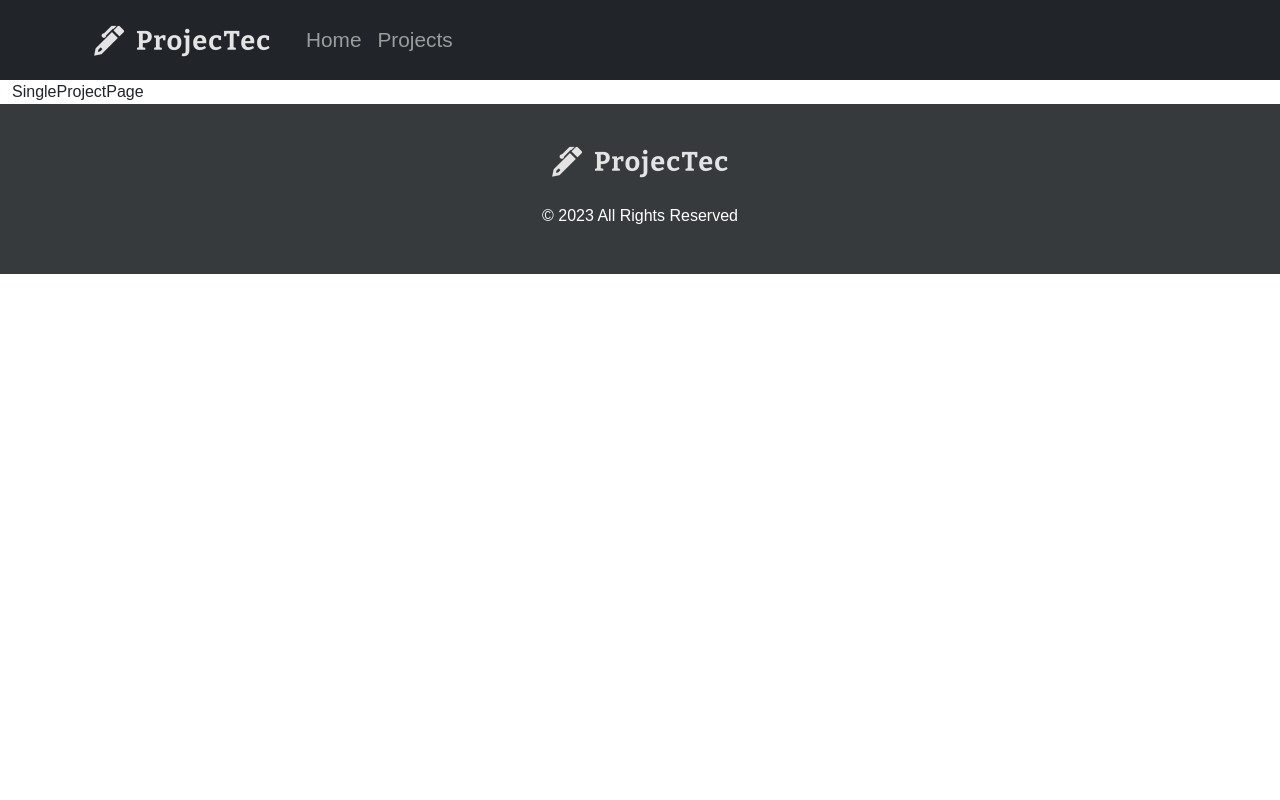
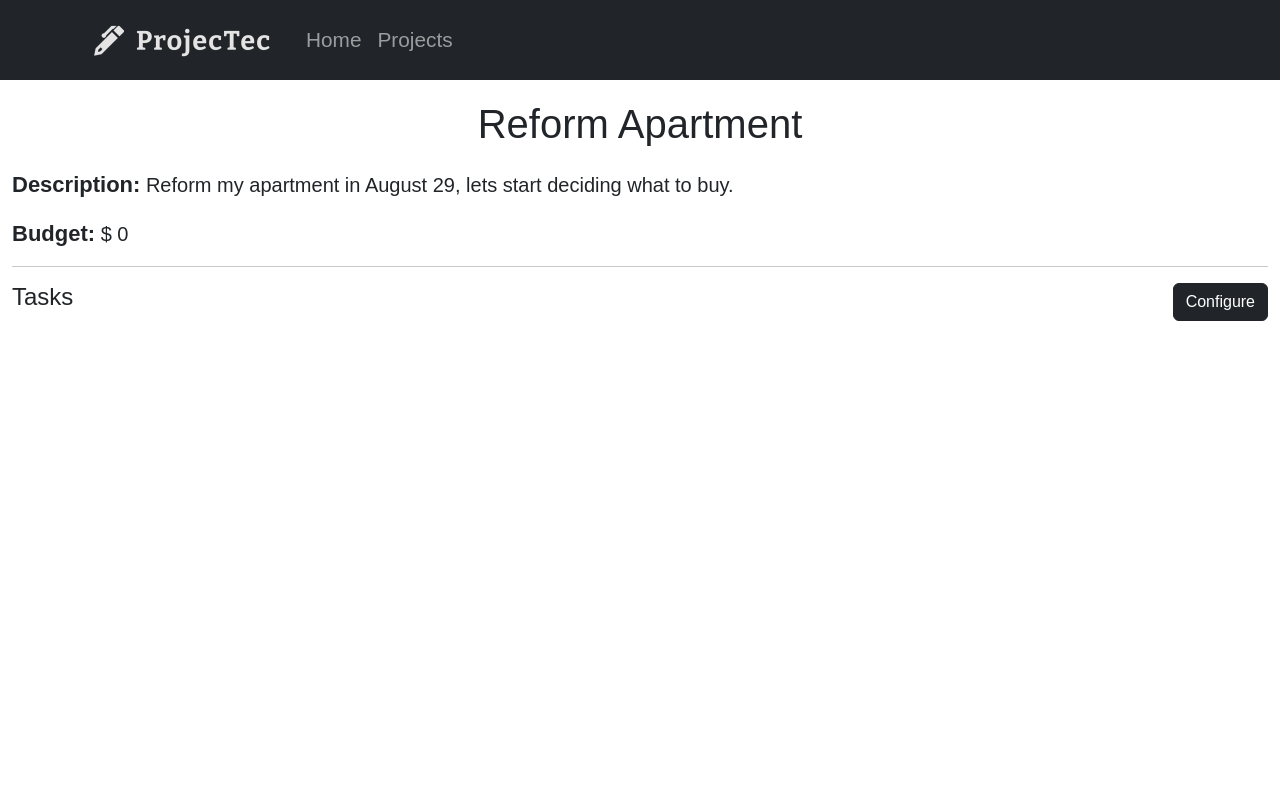
Before and after one commit to HerbertCJ/projectplanning, a React (Vite) app: page /projects/1 in a window 1280 px wide. Shown: the top 800 px of the page. Built offline with nearby package versions, Linux system fonts and the light colour scheme.

Commit message:
created modal

```diff
--- /dev/null
+++ b/src/components/Modal.jsx
@@ -0,0 +1,51 @@
+import { useState } from 'react';
+import { useDispatch } from 'react-redux';
+import {addTask} from '../features/projectsSlice/projectSlice'
+
+function Modal({data, setShowModal}) {
+
+  const initialTaskData = {
+    taskTitle: '',
+    taskPrice: '',
+  }
+
+  const dispatch = useDispatch()
+  const [taskData, setTaskData] = useState(initialTaskData)
+
+  const handleSubmit = (e) => {
+    e.preventDefault()
+    if(!taskData.taskTitle || !taskData.taskPrice) {
+      return;
+    }
+    dispatch(addTask(taskData))
+  }
+
+  const handleChange = (e) => {
+    const name = e.target.name
+    const value = e.target.value
+    setTaskData({...taskData, [name] : value})
+  }
+
+  const handleClose = () => {
+    setShowModal(false)
+    setTaskData(initialTaskData)
+  }
+
+  return (
+    <div className='modal-task'>
+          <h4>Add task to your project</h4>
+          <form className='form-task' onSubmit={handleSubmit}>
+            <label htmlFor="taskTitle">Title</label>
+            <input type="text" name="taskTitle" id="taskTitle" onChange={handleChange} value={taskData.taskTitle} required maxLength='30' />
+            <label htmlFor="taskPrice">Price</label>
+            <input type="number" name="taskPrice" id="taskPrice" onChange={handleChange} value={taskData.taskPrice} required  />
+            <div className='task-buttons'>
+              <button type='submit' className='btn btn-primary'>Add</button>
+              <button type='button' className='btn btn-secondary' onClick={handleClose}>Close</button>
+            </div>
+          </form>
+    </div>
+  );
+}
+
+export default Modal;
--- a/src/components/SingleProject.jsx
+++ b/src/components/SingleProject.jsx
@@ -2,15 +2,16 @@ import { useDispatch } from "react-redux"
 import { Link } from "react-router-dom"
 import { deleteProject } from "../features/projectsSlice/projectSlice"
 
-function SingleProject({id, title, description}) {
+function SingleProject({id, title, description, budget}) {
   const dispatch = useDispatch()
   return (
     <section className="single-project">
         <h4>{title}</h4>
         <hr />
         <p>{description}</p>
+        <p>Budget: $ {budget}</p>
         <div className="btn-config">
-            <Link to={`/projects/${id}`} className='btn btn-dark'>Configure</Link>
+            <Link to={`/projects/${id}`} className='btn btn-dark'>View</Link>
             <button type="button" className="btn btn-danger" onClick={() => dispatch(deleteProject(id))}>Delete</button>
         </div>
     </section>
--- a/src/features/projectsSlice/projectSlice.jsx
+++ b/src/features/projectsSlice/projectSlice.jsx
@@ -6,16 +6,19 @@ const data = [
         id: '1',
         title: 'Reform Apartment',
         description: 'Reform my apartment in August 29, lets start deciding what to buy.',
+        budget: 0,
     },
     {
         id: '2',
         title: 'Reform Deck',
         description: 'Reform my Deck in September 02, lets start deciding what to buy.',
+        budget: 0,
     },
     {
         id: '3',
         title: 'Buy Material',
-        description: 'Buy materials for school.'
+        description: 'Buy materials for school.',
+        budget: 0,
     },
 ]
 
@@ -43,10 +46,13 @@ export const projectSlice = createSlice({
             const newData = [...state.projectsData, newProject]
             state.projectsData = newData
         },
+        addTask: (state, {payload}) => {
+            console.log(payload)
+        }
 
     },
 })
 
-export const {deleteProject, addProject} = projectSlice.actions
+export const {deleteProject, addProject, addTask} = projectSlice.actions
 
 export default projectSlice.reducer
--- a/src/index.css
+++ b/src/index.css
@@ -157,3 +157,74 @@ footer {
     width: 40%;
     margin: 0px 20px;
 }
+
+
+/* SINGLE PROJECT PAGE */
+
+.project-info h2 {
+    text-align: center;
+    margin: 20px 0px;
+}
+
+.project-info span {
+    font-weight: bold;
+    font-size: 22px;
+}
+
+.project-info p {
+    font-size: 20px;
+}
+
+.project-configure {
+    display: flex;
+    justify-content: space-between;
+
+}
+
+/* MODAL ADD TASK */
+
+.form-task {
+    display: flex;
+    flex-direction: column;
+}
+
+.form-task label {
+    font-size: 20px;
+    font-weight: bold;
+    margin-top: 10px;
+}
+
+.task-buttons {
+    display: flex;
+    justify-content: space-around;
+    margin-top: 20px;
+}
+
+.task-buttons button {
+    width: 40%;
+}
+
+.modal-task {
+    width: 50%;
+    padding: 20px;
+    position: absolute;
+    background-color: white;
+    z-index: 99;
+    top: 30%;
+    right: 0;
+    left: 0;
+    margin: auto;
+    border-radius: 10px;
+}
+
+.modal-task h4 {
+    font-weight: bold;
+    text-align: center;
+}
+
+.active-bg {
+    background-color: grey;
+    position: relative;
+    padding: 1px;
+    margin: 0px -12px;
+}
--- a/src/pages/NewProject.jsx
+++ b/src/pages/NewProject.jsx
@@ -46,6 +46,8 @@ function NewProject() {
            <h2>Create new project</h2>
             <label htmlFor="title">Title</label>
             <input type="text" name="title" id="title" onChange={handleChange} value={data.title} required />
+            <label htmlFor="budget">Budget</label>
+            <input type="number" name="budget" id="budget" onChange={handleChange} value={data.budget} step='0.5' required />
             <label htmlFor="description">Description</label>
             <textarea name="description" id="description" onChange={handleChange} value={data.description} required maxLength='300'/>
             <div className="btns-form">
--- a/src/pages/SingleProjectPage.jsx
+++ b/src/pages/SingleProjectPage.jsx
@@ -1,6 +1,47 @@
+import { useEffect, useState } from "react"
+import { useSelector } from "react-redux"
+import { useParams } from "react-router-dom"
+import Modal from '../components/Modal'
+
 function SingleProjectPage() {
+  const {projectsData} = useSelector((store) => store.project)
+  const {id} = useParams()
+  const [loadProject, setLoadProject] = useState()
+  const [loading, setLoading] = useState(true)
+  const [showModal, setShowModal] = useState(false)
+
+  useEffect(() => {
+    setLoading(true)
+    let findProject = projectsData.find((project) => project.id === id)
+    setLoadProject(findProject)
+    setLoading(false)
+  }, [id])
+
+  if(loading) {
+    return <section className="section-center middle">
+      <h2>Loading...</h2>
+    </section>
+  }
+
+  const {title, description, budget} = loadProject
   return (
-    <div>SingleProjectPage</div>
+    <section className={showModal ? 'section-center active-bg' : 'section-center'}>
+      <div className="project-info">
+        <h2>{title}</h2>
+        <p><span>Description:</span> {description}</p>
+        <p><span>Budget:</span> $ {budget}</p>
+      </div>
+      <hr />
+      <div className="project-configure">
+        <div>
+          <h4>Tasks</h4>
+        </div>
+        <button type="button" className="btn btn-dark" onClick={() => setShowModal(!showModal)}>
+          Configure
+        </button>
+      </div>
+      {showModal && <Modal data={loadProject} setShowModal={setShowModal} />}
+    </section>
   )
 }
 export default SingleProjectPage
```
